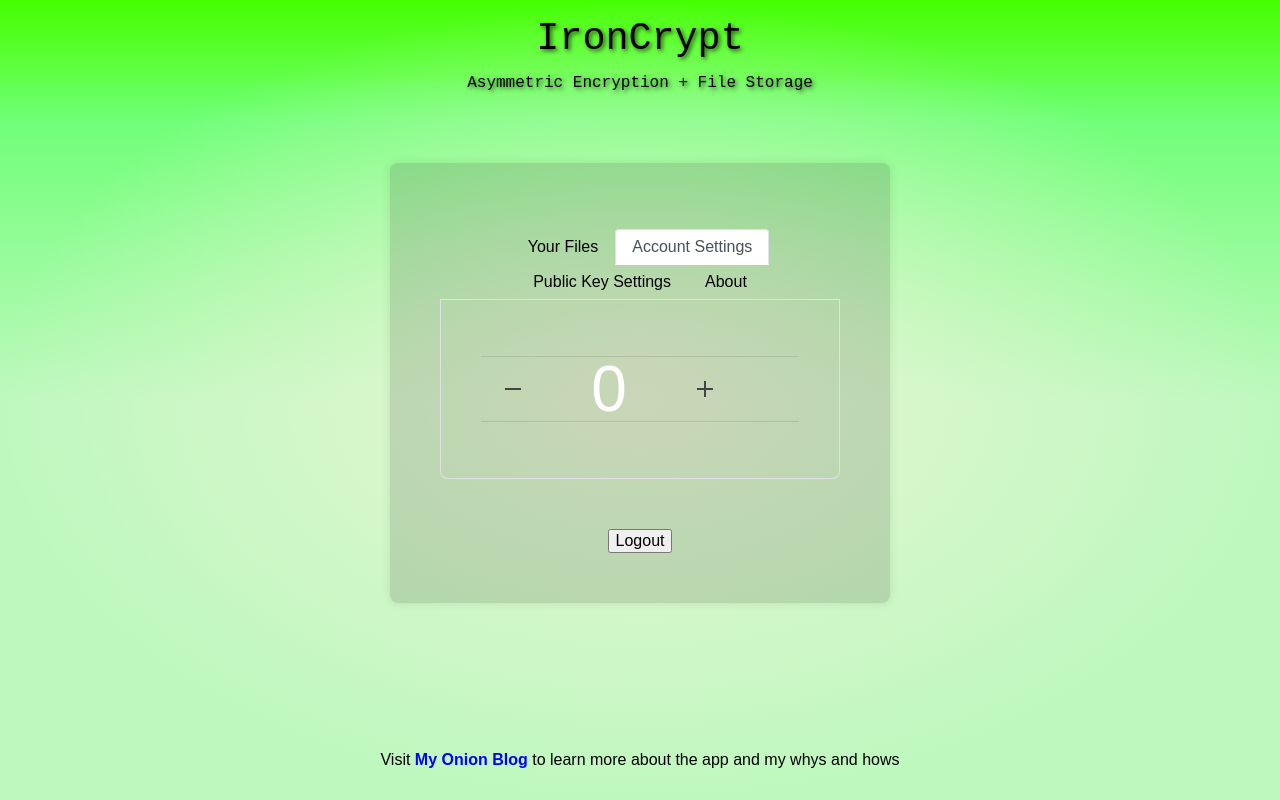
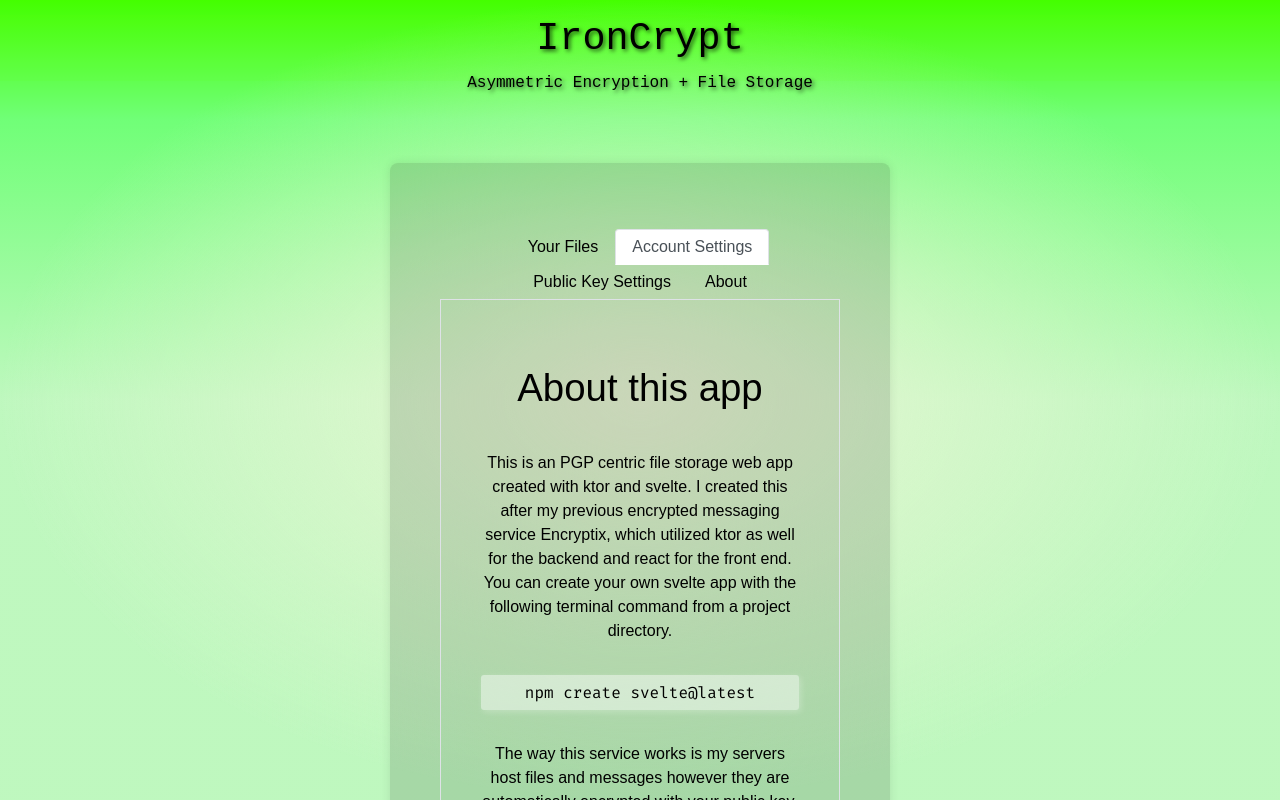
Before and after one commit to justmedusty/ironcrypt-webclient, a SvelteKit app: page /dashboard in a window 1280 px wide. Both pictures are taken after a click on the element "Account Settings". Shown: the top 800 px of the page. Built offline with nearby package versions, Linux system fonts and the light colour scheme.

Commit message:
Fleshing out a lot more of the skeleton, file page is getting ready, have about tab ready to go. Need to set up all the fields and functions in the file management and account setting / public key area then will be ready to hook it up to IronCrypt

```diff
--- a/src/routes/Counter.svelte
+++ /dev/null
@@ -1,106 +0,0 @@
-<script>
-	import { spring } from 'svelte/motion';
-
-	let count = 0;
-
-	const displayed_count = spring();
-	$: displayed_count.set(count);
-	$: offset = modulo($displayed_count, 1);
-
-	/**
-	 * @param {number} n
-	 * @param {number} m
-	 */
-	function modulo(n, m) {
-		// handle negative numbers
-		return ((n % m) + m) % m;
-	}
-</script>
-
-<div class="counter">
-	<button on:click={() => (count -= 1)} aria-label="Decrease the counter by one">
-		<svg aria-hidden="true" viewBox="0 0 1 1">
-			<path d="M0,0.5 L1,0.5" />
-		</svg>
-	</button>
-
-	<div class="counter-viewport">
-		<div class="counter-digits" style="transform: translate(0, {100 * offset}%)">
-			<strong class="hidden" aria-hidden="true">{Math.floor($displayed_count + 1)}</strong>
-			<strong>{Math.floor($displayed_count)}</strong>
-		</div>
-	</div>
-
-	<button on:click={() => (count += 1)} aria-label="Increase the counter by one">
-		<svg aria-hidden="true" viewBox="0 0 1 1">
-			<path d="M0,0.5 L1,0.5 M0.5,0 L0.5,1" />
-		</svg>
-	</button>
-</div>
-
-<style>
-	.counter {
-		display: flex;
-		border-top: 1px solid rgba(0, 0, 0, 0.1);
-		border-bottom: 1px solid rgba(0, 0, 0, 0.1);
-		margin: 1rem 0;
-	}
-
-	.counter button {
-		width: 2em;
-		padding: 0;
-		display: flex;
-		align-items: center;
-		justify-content: center;
-		border: 0;
-		background-color: transparent;
-		touch-action: manipulation;
-		font-size: 2rem;
-	}
-
-	.counter button:hover {
-		background-color: var(--color-bg-1);
-	}
-
-	svg {
-		width: 25%;
-		height: 25%;
-	}
-
-	path {
-		vector-effect: non-scaling-stroke;
-		stroke-width: 2px;
-		stroke: #444;
-	}
-
-	.counter-viewport {
-		width: 8em;
-		height: 4em;
-		overflow: hidden;
-		text-align: center;
-		position: relative;
-	}
-
-	.counter-viewport strong {
-		position: absolute;
-		display: flex;
-		width: 100%;
-		height: 100%;
-		font-weight: 400;
-		color: var(--color-theme-1);
-		font-size: 4rem;
-		align-items: center;
-		justify-content: center;
-	}
-
-	.counter-digits {
-		position: absolute;
-		width: 100%;
-		height: 100%;
-	}
-
-	.hidden {
-		top: -100%;
-		user-select: none;
-	}
-</style>
--- /dev/null
+++ b/src/routes/components/About.svelte
@@ -0,0 +1,15 @@
+<div class="text-column">
+    <h1>About this app</h1>
+
+    <p>
+        This is an PGP centric file storage web app created with ktor and svelte. I created this after my previous encrypted messaging service Encryptix, which utilized ktor as
+        well for the backend and react for the front end. You can create your own svelte app with the following terminal command from a project directory.
+    </p>
+
+    <pre>npm create svelte@latest</pre>
+
+    <p>
+        The way this service works is my servers host files and messages however they are automatically encrypted with your public key, meaning that once they are stored they cannot be decrypted
+        except by the person they were intended for, allowing for a very strong sense (and reality) of privacy. I enjoy building privacy centric applications and will continue to do so in my quest to learn and build things.
+    </p>
+</div>
--- a/src/routes/components/FileViewer.svelte
+++ b/src/routes/components/FileViewer.svelte
@@ -1,11 +1,30 @@
 <script>
+
+    let selectedFile;
     let files = [
-     {name: "test.jpg.gpg",imageUrl:"lockedfile.png" }
+        {name: "test.jpg.gpg"},
+        {name: "test.jpg.gpg"},
+        {name: "test.jpg.gpg"},
+        {name: "test.jpg.gpg"},
+        {name: "test.jpg.gpg"},
+        {name: "test.jpg.gpg"},
+        {name: "test.jpg.gpg"}
     ]
 
     function downloadFile(fileId) {
         // Implement file download logic here
         console.log(`Downloading ${fileId}`);
+    }
+
+    function deleteFile(fileId) {
+        // Implement file download logic here
+        console.log(`Deleting${fileId}`);
+    }
+
+    function uploadFile(event) {
+
+        selectedFile = event.target.files[0]
+
     }
 </script>
 
@@ -19,7 +38,6 @@
 
     /* CSS styles for individual file items */
     .file-item {
-        border: 1px solid #ccc;
         padding: 10px;
         text-align: center;
     }
@@ -30,14 +48,39 @@
         height: auto;
         margin-bottom: 10px;
     }
+
+    .button-row {
+        display: flex;
+        flex-direction: row;
+        margin-block: 5px;
+    }
+
+    button {
+        margin-left: 5px;
+
+    }
+
+    .upload-bar{
+        margin-bottom: 15px;
+    }
 </style>
+<div>
+    <div class="upload-bar">
+        <label for="file-upload">To upload , choose a file:</label>
+        <input type="file" id="file-upload" accept=".jpg,.png,.pdf" on:change={uploadFile} />
+    </div>
 
     <div class="file-grid">
-    {#each files as { name, imageUrl: imageUrl}}
+        {#each files as {name}}
             <div class="file-item">
-            <img src="/src/lib/images/{imageUrl}" alt={name} class="file-image">
+                <img src="/src/lib/images/lockedfile.png" alt={name} class="file-image">
                 <div>{name}</div>
+                <div class="button-row">
                     <button on:click={() => downloadFile(name)}>Download</button>
+                    <button on:click={() => deleteFile(name)}>Delete file</button>
+                </div>
+
             </div>
         {/each}
     </div>
+</div>
--- a/src/routes/dashboard/+page.svelte
+++ b/src/routes/dashboard/+page.svelte
@@ -1,9 +1,10 @@
 <script lang="ts">
 
-    import Counter from "../Counter.svelte";
     import Tabs from "../components/tabs/Tabs.svelte";
     import {deleteToken} from "../../auth/TokenHandling.js";
     import FileViewer from "../components/FileViewer.svelte";
+    import About from "../components/About.svelte";
+
     function handleLogout() {
         deleteToken()
     }
@@ -18,28 +19,27 @@
         {
             label: "Account Settings",
             value: 2,
-            component: Counter
+            component: About
         },
         {
             label: "Public Key Settings",
             value: 3,
-            component: Counter
+            component: About
         },
         {
             label: "About",
             value: 4,
-            component: Counter
+            component: About
         }
     ];
 </script>
 <div>
     <Tabs {items}/>
     <footer>
-        <button on:click={handleLogout}>Logout
+        <button class="logout" on:click={handleLogout}>Logout
         </button>
     </footer>
 </div>
-
 
 
 <style>
@@ -49,9 +49,9 @@
         align-content: center;
         align-items: center;
         text-align: center;
-        alignment-baseline: center;
     }
-    button{
+
+    button {
         margin-top: 5vh;
     }
 </style>
--- a/src/routes/login/+page.svelte
+++ b/src/routes/login/+page.svelte
@@ -57,11 +57,6 @@
         margin-bottom: 10px;
     }
 
-    button {
-        background-color: #000000;
-        color: whitesmoke;
-        width: 50%;
-    }
 
     h1 {
         color: #000000;
--- a/src/routes/styles.css
+++ b/src/routes/styles.css
@@ -83,6 +83,10 @@ button {
 	font-size: inherit;
 	font-family: inherit;
 }
+button{
+	background-color: #000000;
+	color: whitesmoke;
+}
 
 button:focus:not(:focus-visible) {
 	outline: none;
```
Also changed, not shown: src/routes/about/+page.js (deleted, +0 -9 lines), src/routes/about/+page.svelte (deleted, +0 -26 lines), src/lib/images/lockedfile.png. Lines whose indentation alone changed are shown as unchanged.
